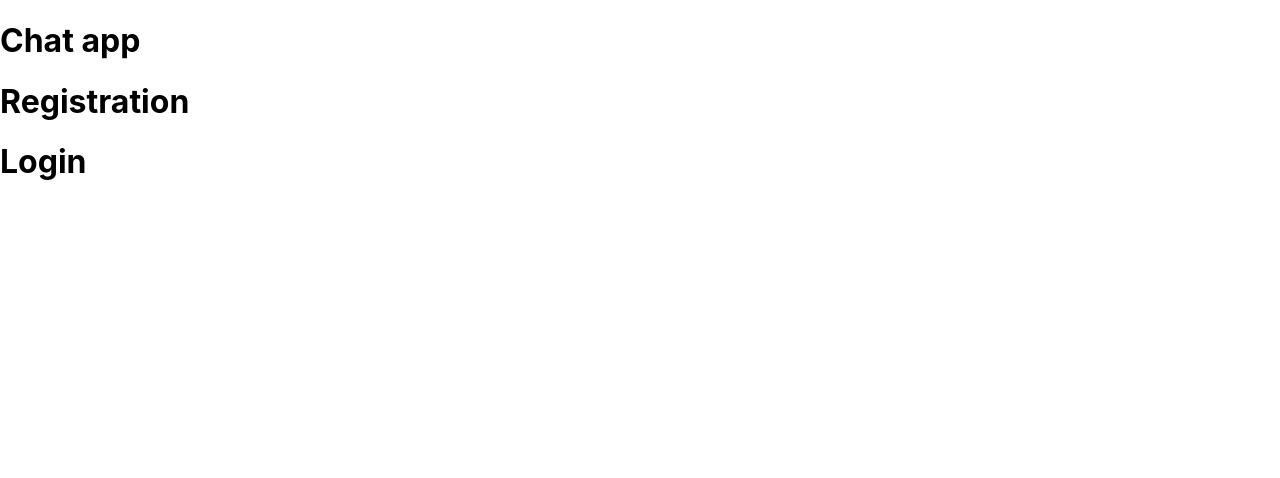
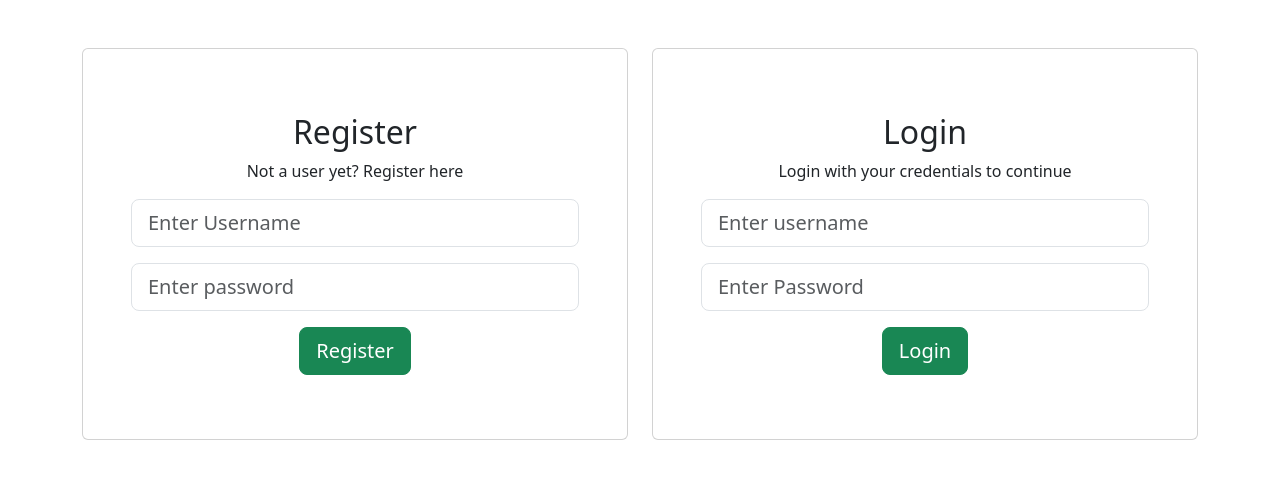
Before and after one commit to Sourabhpande532/CHAT_FLOW, a React (Create React App) app in the folder client/: page / in a window 1280 px wide. Shown: the top 478 px of the page. Built offline with nearby package versions, Linux system fonts and the light colour scheme.

Commit message:
Feat: build login & registration flow

```diff
--- a/client/package.json
+++ b/client/package.json
@@ -12,6 +12,7 @@
     "cra-template": "^1.3.0",
     "react": "^19.2.4",
     "react-dom": "^19.2.4",
+    "react-hot-toast": "^2.6.0",
     "react-router-dom": "^7.13.1",
     "react-scripts": "5.0.1",
     "socket.io": "^4.8.3",
--- a/client/src/App.js
+++ b/client/src/App.js
@@ -1,14 +1,17 @@
 import { useState } from "react";
 import "./App.css";
+import { Toaster } from "react-hot-toast";
 import { Chat } from "./components/Chat";
 import { Register } from "./components/Register";
 import { Login } from "./components/Login";
+import "bootstrap/dist/css/bootstrap.min.css";
+import "bootstrap/dist/js/bootstrap.bundle.js";
 
 function App() {
   const [user, setUser] = useState(null);
   return (
     <div className='app'>
-      <h1>Chat app</h1>
+      <Toaster position='top-center' reverseOrder={false} />
       {!user ? (
         <div className='container mt-5 text-center'>
           <div className='row'>
--- a/client/src/components/Login.jsx
+++ b/client/src/components/Login.jsx
@@ -1,7 +1,50 @@
-const Login = () => {
+import axios from "axios";
+import { useState } from "react";
+import toast from "react-hot-toast";
+
+const Login = ({ setUser }) => {
+  const [username, setUsername] = useState("");
+  const [password, setPassword] = useState("");
+  const [status, setStatus] = useState(null);
+  const handleLogin = async () => {
+    try {
+      const { data } = await axios.post("http://localhost:5001/auth/login", {
+        username,
+        password,
+      });
+      setUser(data);
+      toast.success("Login Successfully");
+    } catch (error) {
+      console.error(error.response?.data?.message || "Error logging in");
+      setStatus(error.response?.data?.message || "Error logging in");
+    } finally {
+      setTimeout(() => setStatus(null), 3000);
+    }
+  };
   return (
-    <div>
-      <h1>Login</h1>
+    <div className='card py-5 text-center'>
+      <div className='card-body px-5'>
+        <h2>Login</h2>
+        <p>Login with your credentials to continue</p>
+        <input
+          type='text'
+          value={username}
+          className='form-control form-control-lg mt-3'
+          placeholder='Enter username'
+          onChange={(e) => setUsername(e.target.value)}
+        />
+        <input
+          type='text'
+          value={password}
+          className='form-control form-control-lg mt-3'
+          placeholder='Enter Password'
+          onChange={(e) => setPassword(e.target.value)}
+        />
+        <button className='btn btn-lg btn-success mt-3' onClick={handleLogin}>
+          Login
+        </button>
+        {status && <p>{status}</p>}
+      </div>
     </div>
   );
 };
--- a/client/src/components/Register.jsx
+++ b/client/src/components/Register.jsx
@@ -1,7 +1,59 @@
-const Register = () => {
+import axios from "axios";
+import { useState } from "react";
+import toast from "react-hot-toast";
+const Register = ({ setUser }) => {
+  const [username, setUserName] = useState("");
+  const [password, setPassword] = useState("");
+  const [registerationSuccess, setRegistrationSuccess] = useState(null);
+
+  const handleRegister = async () => {
+    if (!username && !password) {
+      toast.error("Invalid Credentials");
+      return;
+    }
+    try {
+      const { data } = await axios.post("http://localhost:5001/auth/register", {
+        username,
+        password,
+      });
+      setUser(data);
+      toast.success("Register Done! Proceed to login");
+      setRegistrationSuccess("You are register successfully. Proceed to login");
+    } catch (error) {
+      console.error(error.response?.data?.message || "Error registering user");
+      setRegistrationSuccess(
+        error.response?.data?.message || "Error register user",
+      );
+    } finally {
+      setTimeout(() => setRegistrationSuccess(null), 3000);
+    }
+  };
   return (
-    <div>
-      <h1>Registration</h1>
+    <div className='card py-5 text-center'>
+      <div className='card-body px-5'>
+        <h2>Register</h2>
+        <p>Not a user yet? Register here</p>
+        <input
+          type='text'
+          placeholder='Enter Username'
+          value={username}
+          className='form-control form-control-lg mt-3'
+          onChange={(e) => setUserName(e.target.value)}
+        />
+        <input
+          type='password'
+          placeholder='Enter password'
+          className='form-control form-control-lg mt-3'
+          value={password}
+          onChange={(e) => setPassword(e.target.value)}
+        />
+        <button
+          onClick={handleRegister}
+          className='btn btn-success btn-lg mt-3'>
+          Register
+        </button>
+        {registerationSuccess && <p>{registerationSuccess}</p>}
+      </div>
     </div>
   );
 };
```
Also changed, not shown: 1 other file (tests, documents, lock files or other folders).
